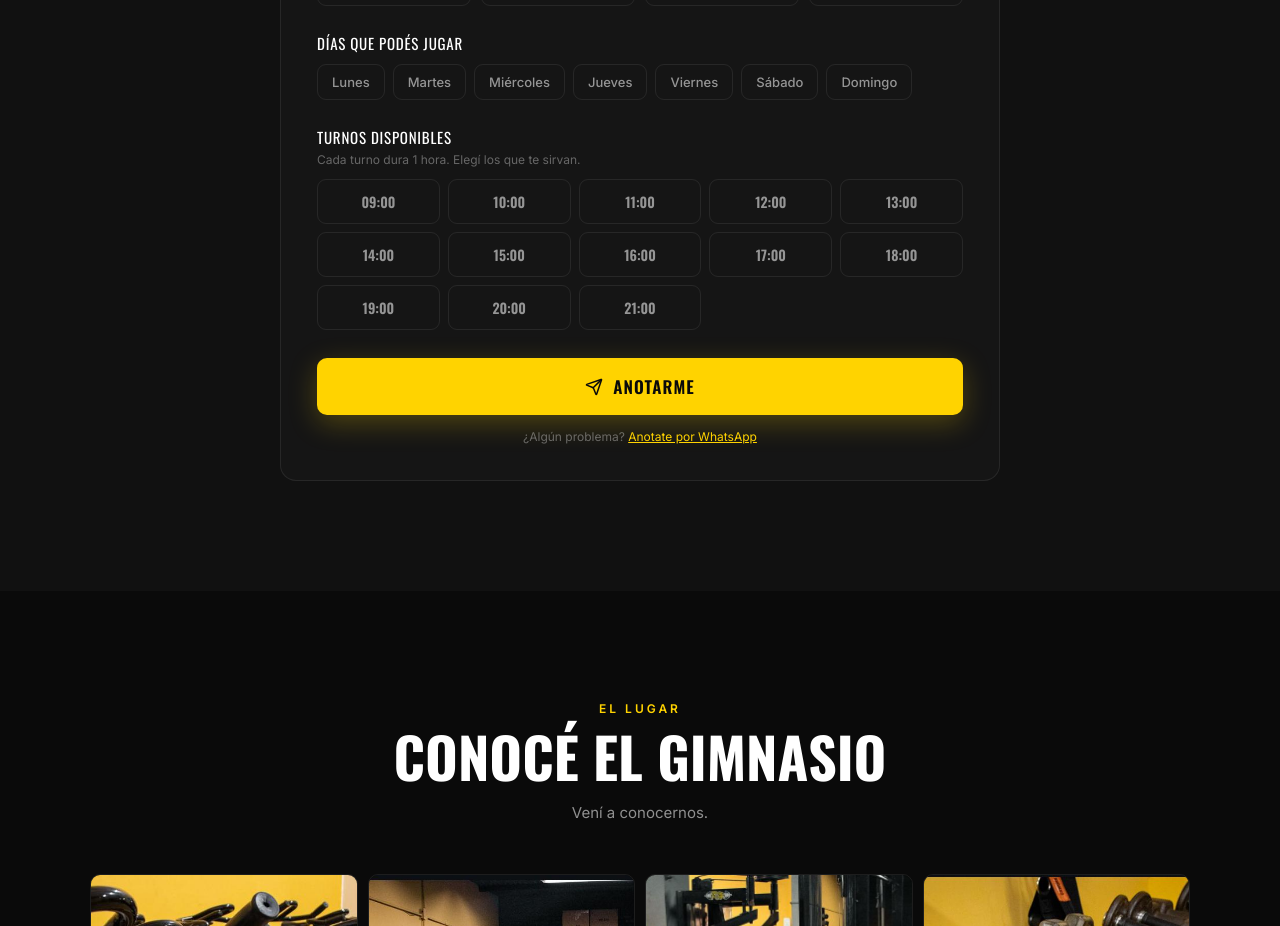
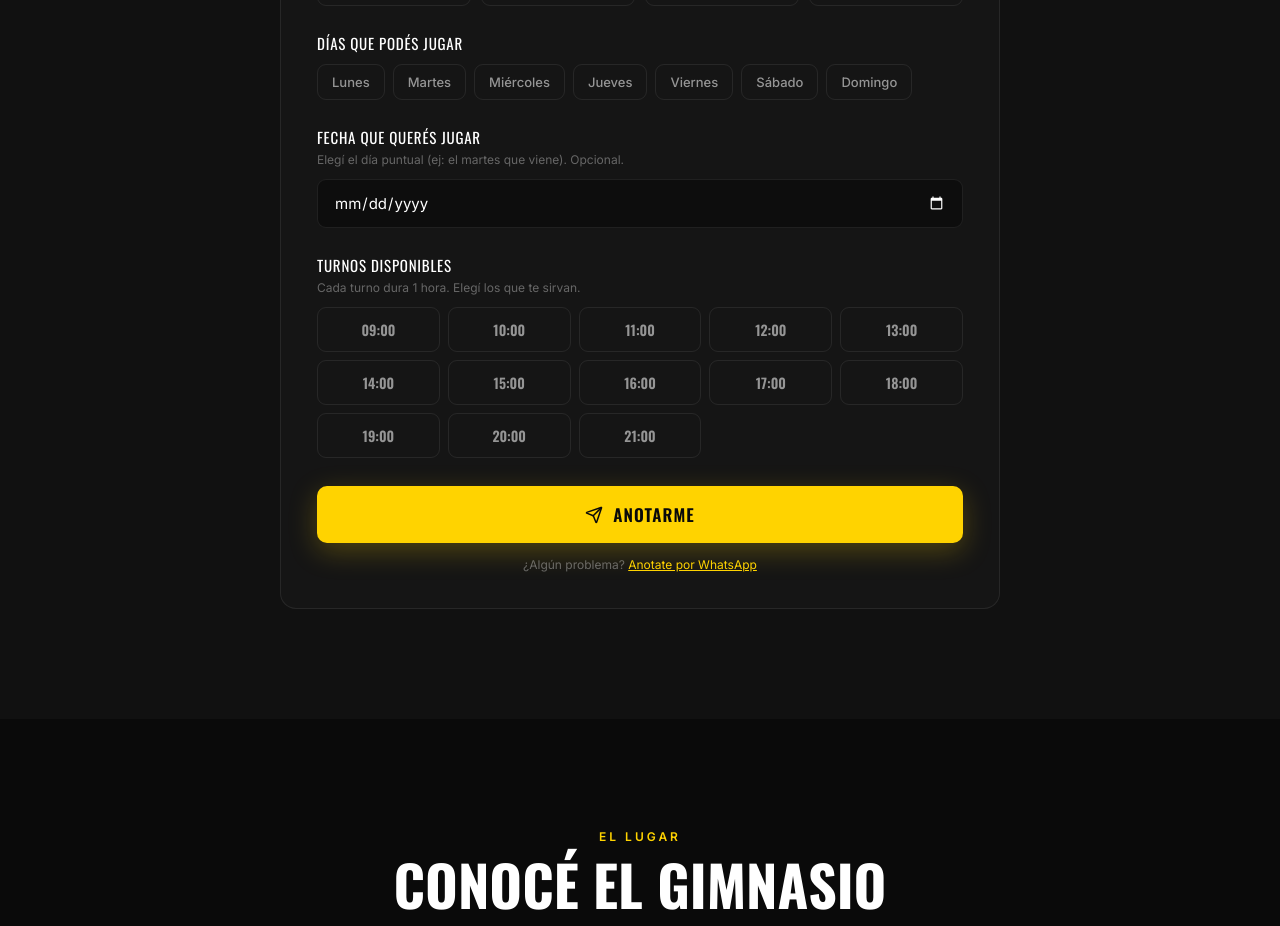
Before and after one commit to ramirogallippi-glitch/trinquetemaldonado, a Next.js app: page / in a window 1280 px wide. Shown: the part 2940-3866 px from the top of the page. Built offline with nearby package versions, Linux system fonts and the light colour scheme.

Commit message:
Agregar campo de fecha especifica al formulario de paleta

```diff
--- a/components/ui/trinquete-landing.tsx
+++ b/components/ui/trinquete-landing.tsx
@@ -243,6 +243,7 @@ function PaletaSection() {
   const [posicion, setPosicion] = useState("")
   const [categoria, setCategoria] = useState("")
   const [dias, setDias] = useState<string[]>([])
+  const [fecha, setFecha] = useState("")
   const [turnos, setTurnos] = useState<string[]>([])
   const [error, setError] = useState("")
   const [enviando, setEnviando] = useState(false)
@@ -264,6 +265,7 @@ function PaletaSection() {
       categoria,
       dias: dias.join(", "),
       turnos: turnos.map(t => `${t} hs`).join(", "),
+      fechaJugar: fecha ? fecha.split("-").reverse().join("/") : "",
     }
     try {
       await fetch(SHEET_URL, {
@@ -280,7 +282,7 @@ function PaletaSection() {
   }
 
   const resetForm = () => {
-    setNombre(""); setPosicion(""); setCategoria(""); setDias([]); setTurnos([]); setSent(false)
+    setNombre(""); setPosicion(""); setCategoria(""); setDias([]); setFecha(""); setTurnos([]); setSent(false)
   }
 
   const waBackup = () => {
@@ -347,6 +349,12 @@ function PaletaSection() {
               <button key={d} onClick={() => toggle(dias, setDias, d)} style={{ ...chip(dias.includes(d)), padding: "9px 14px", fontSize: 13 }}>{isMobile ? d.slice(0,3) : d}</button>
             ))}
           </div>
+
+          {/* Fecha específica */}
+          <label style={{ display: "block", fontFamily: oswald, fontSize: 15, letterSpacing: "0.05em", textTransform: "uppercase", color: C.blanco, marginBottom: 4 }}>Fecha que querés jugar</label>
+          <p style={{ fontFamily: inter, fontSize: 12, color: C.grisTenue, marginBottom: 12 }}>Elegí el día puntual (ej: el martes que viene). Opcional.</p>
+          <input type="date" value={fecha} onChange={e => setFecha(e.target.value)}
+            style={{ width: "100%", boxSizing: "border-box", fontFamily: inter, fontSize: 15, color: C.blanco, background: "#0d0d0d", border: `1.5px solid ${C.cardBorde}`, borderRadius: 9, padding: "13px 16px", outline: "none", marginBottom: 26, colorScheme: "dark" }} />
 
           {/* Turnos (cada 1 hora) */}
           <label style={{ display: "block", fontFamily: oswald, fontSize: 15, letterSpacing: "0.05em", textTransform: "uppercase", color: C.blanco, marginBottom: 4 }}>Turnos disponibles</label>
```
